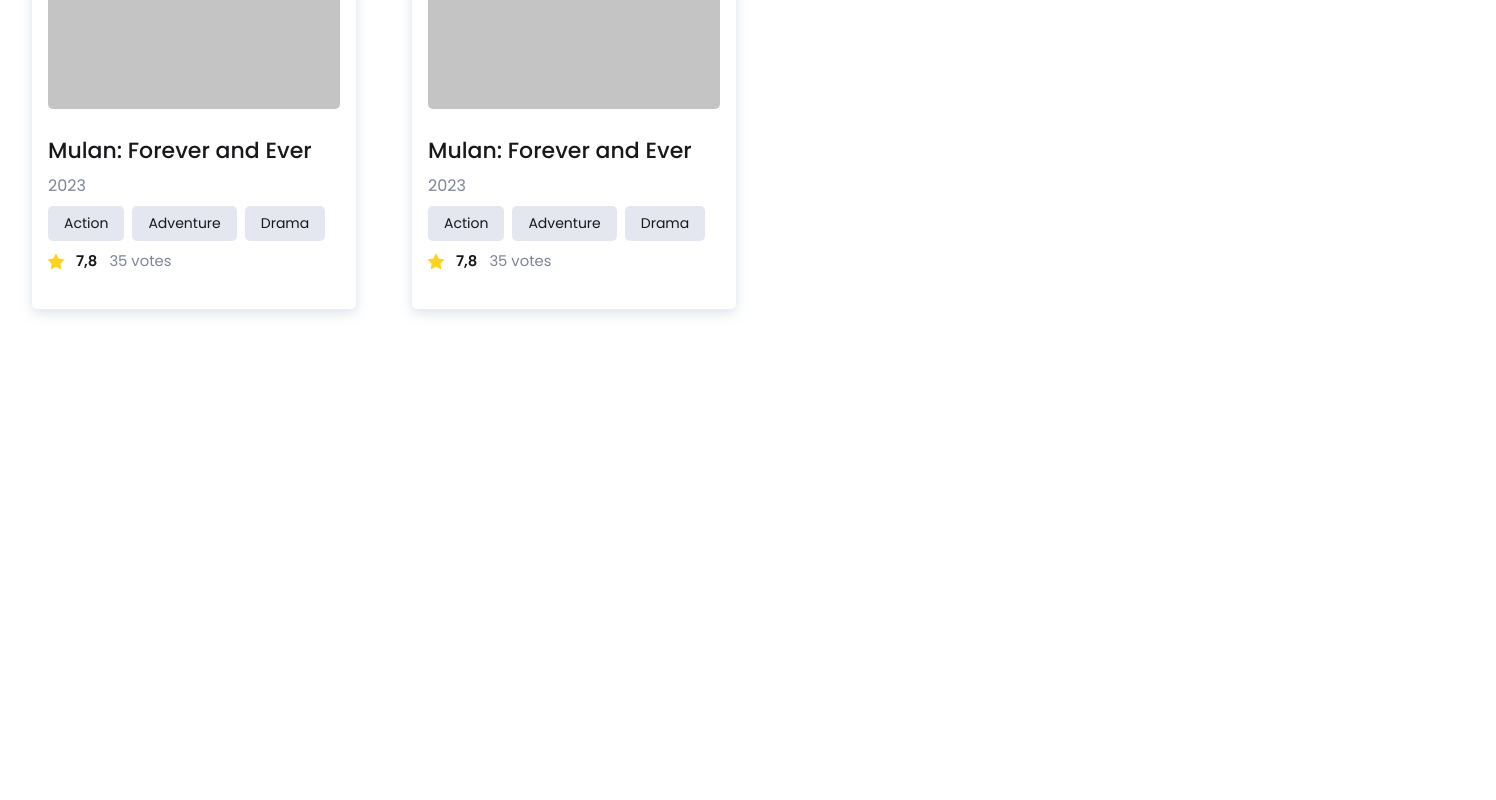
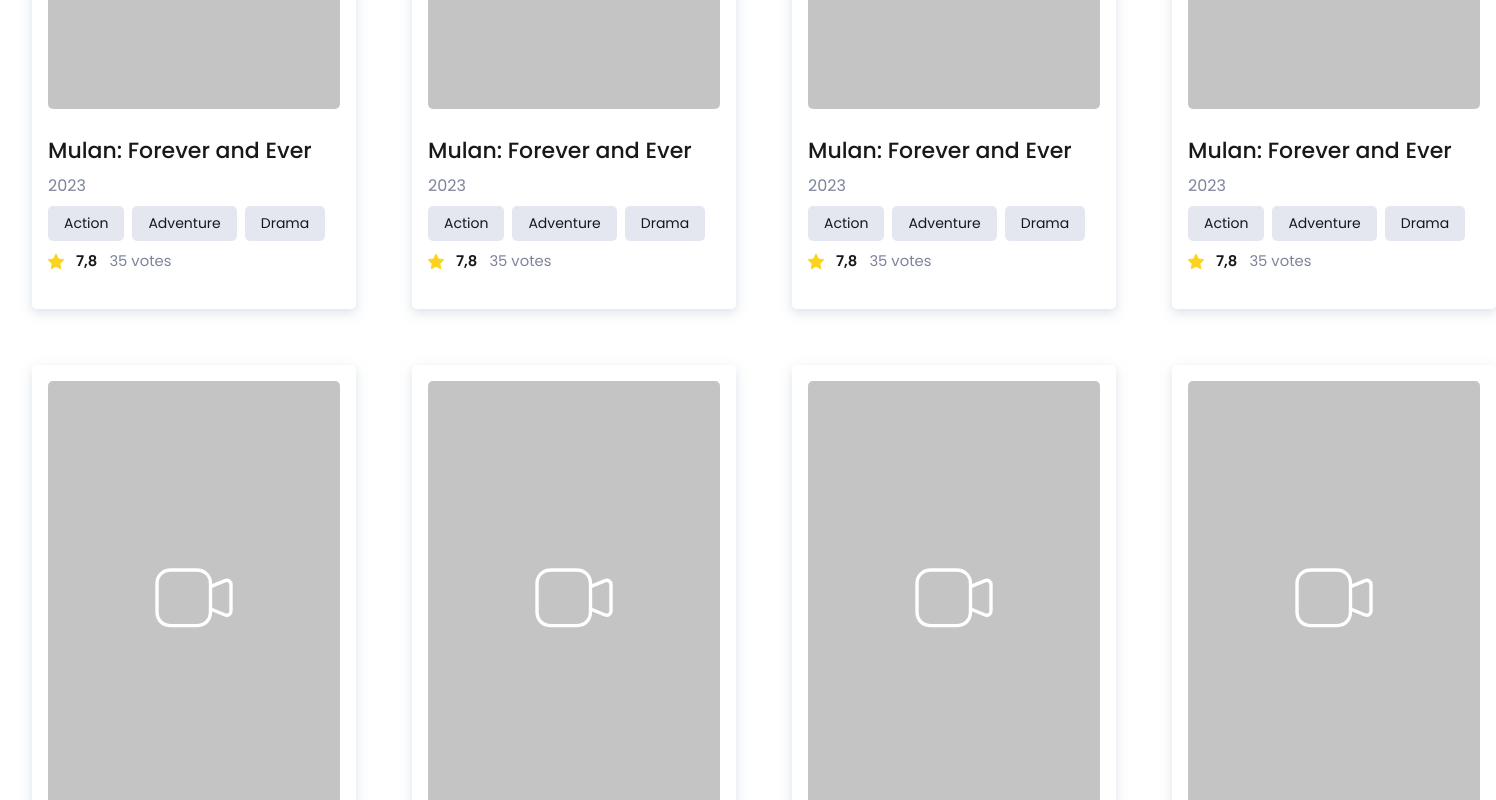
Before and after one commit to mikolajgraczyk/movies-browser, a React (Create React App) app: page / in a window 1280 px wide. Shown: the part 480-1280 px from the top of the page, 1496 px wide, since content can reach past the window. Before the commit the page ends 805 px from the top, so only its background shows below. Built offline with nearby package versions, Linux system fonts and the light colour scheme.

Commit message:
duplicated static tiles and testing grid setings

```diff
--- a/src/feautures/MovieList/index.js
+++ b/src/feautures/MovieList/index.js
@@ -19,6 +19,48 @@ const MovieList = () => {
                 // rate=""
                 // votes=""
             />
+            <MovieTile
+                poster=""
+                title="Mulan: Forever and Ever"
+                subtitle="2023"
+                // rate=""
+                // votes=""
+            />
+            <MovieTile
+                poster=""
+                title="Mulan: Forever and Ever"
+                subtitle="2023"
+                // rate=""
+                // votes=""
+            />
+            <MovieTile
+                poster=""
+                title="Mulan: Forever and Ever"
+                subtitle="2023"
+                // rate=""
+                // votes=""
+            />
+            <MovieTile
+                poster=""
+                title="Mulan: Forever and Ever"
+                subtitle="2023"
+                // rate=""
+                // votes=""
+            />
+            <MovieTile
+                poster=""
+                title="Mulan: Forever and Ever"
+                subtitle="2023"
+                // rate=""
+                // votes=""
+            />
+            <MovieTile
+                poster=""
+                title="Mulan: Forever and Ever"
+                subtitle="2023"
+                // rate=""
+                // votes=""
+            />
         </StyledMovies>
     );
 };
--- a/src/feautures/MovieList/styled.js
+++ b/src/feautures/MovieList/styled.js
@@ -2,6 +2,6 @@ import styled from "styled-components";
 
 export const StyledMovies = styled.div`
     display: grid;
-    grid-template-columns: 1fr 1fr 1fr 1fr;
+    grid-template-columns: auto auto auto auto;
     grid-gap: 24px;
     `;
```
